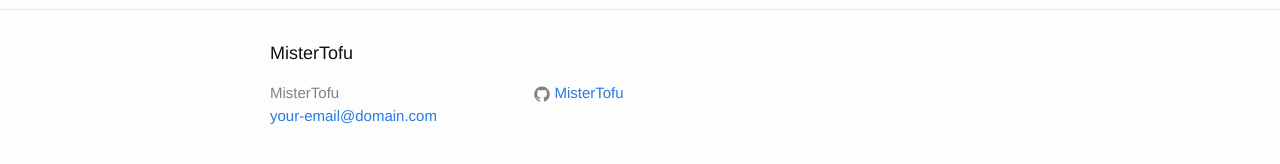
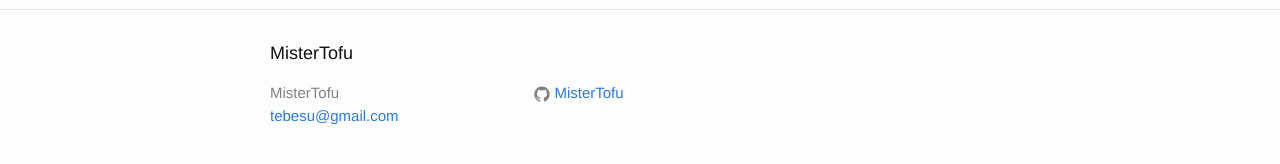
Before and after one commit to tebesu/tebesu.github.io, a Jekyll site: the page built from _posts/2015-01-10-welcome-to-jekyll.markdown, in a window 1280 px wide. Shown: the part 689-853 px from the top of the page. Built offline with Jekyll 4.4.1, drawn with Linux system fonts in a browser that asks for light colours.

Commit message:
update email to refelct my email

```diff
--- a/_config.yml
+++ b/_config.yml
@@ -1,6 +1,6 @@
 # Site settings
 title: MisterTofu
-email: your-email@domain.com
+email: tebesu@gmail.com
 description:
 baseurl: "" # the subpath of your site, e.g. /blog/
 url: "https://mistertofu.github.io/" # the base hostname & protocol for your site
```
